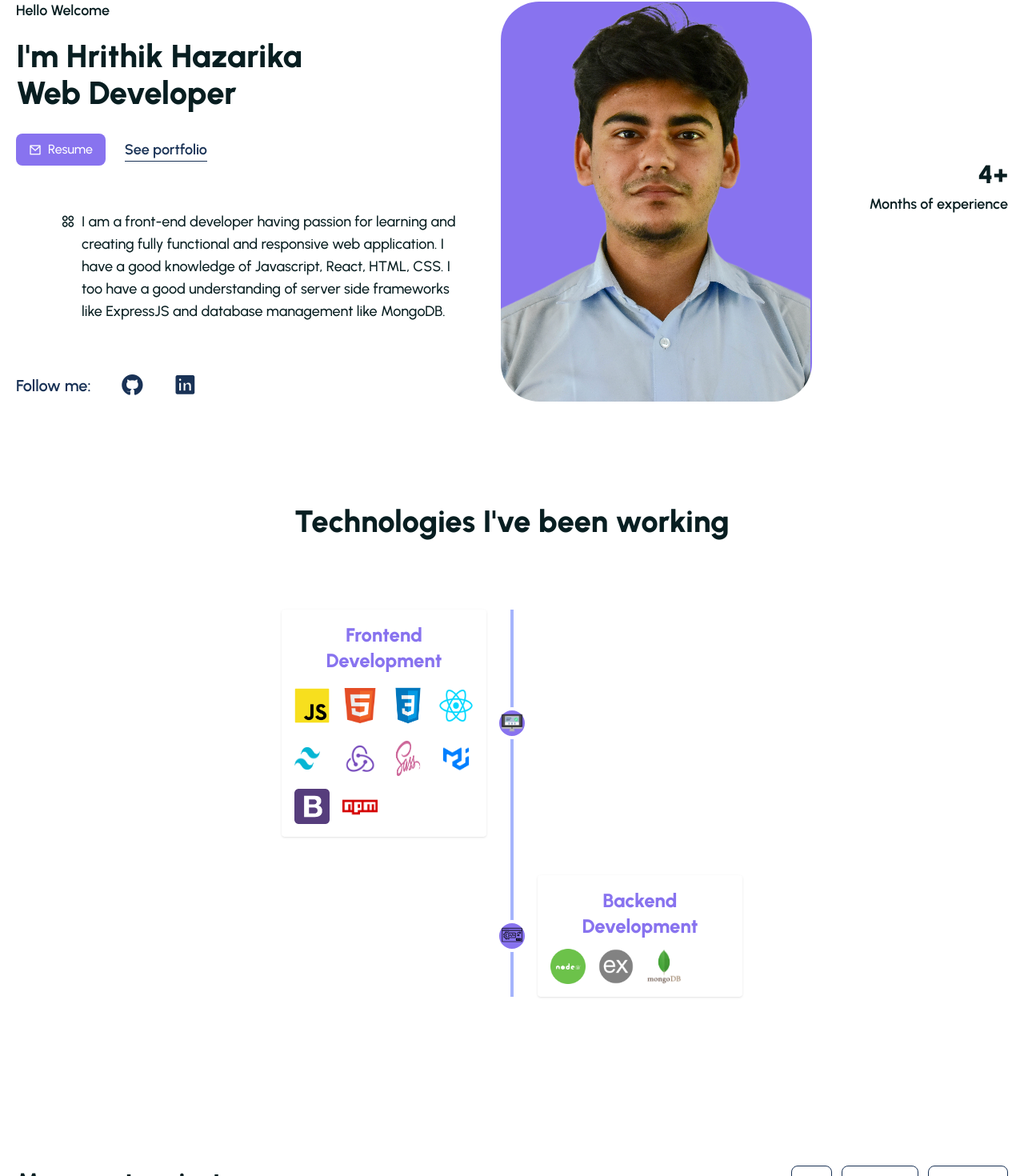
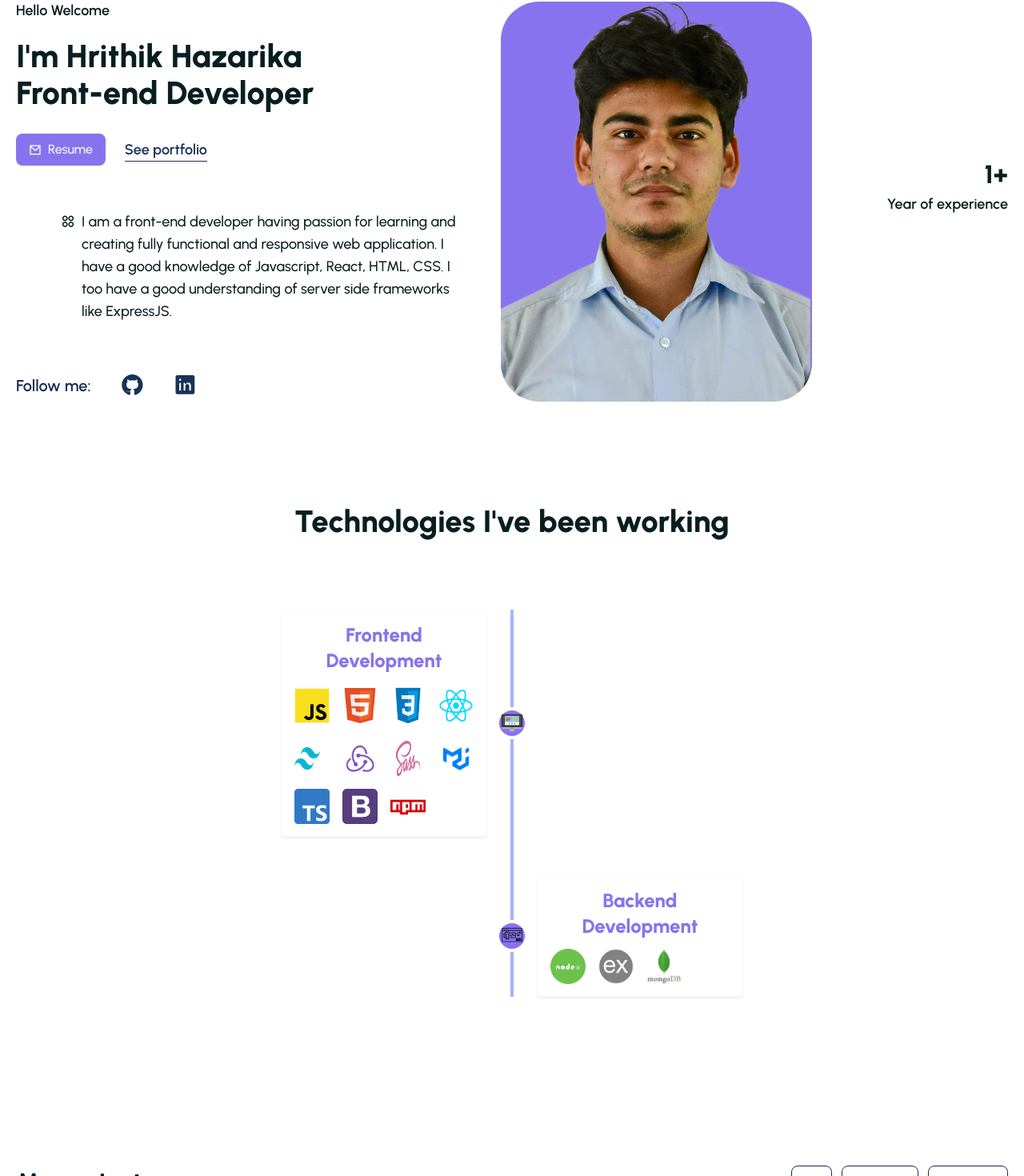
Before and after one commit to Hrithik100/portfolio_react, a React (Vite) app: page / in a window 1280 px wide. Shown: the part 137-1607 px from the top of the page at 80% size. Built offline with nearby package versions, Linux system fonts and the light colour scheme.

Commit message:
edited some components

```diff
--- a/src/components/Footer/Footer.jsx
+++ b/src/components/Footer/Footer.jsx
@@ -28,7 +28,7 @@ const Footer = () => {
               </span>
               <span className="w-[35px] h-[35px]bg-[#2b2d33] p-1 rounded-[50px] cursor-pointer text-center">
                 <a
-                  href="https://github.com/Hrithik100"
+                  href="https://github.com/Hrithik100" target="_blank"
                   className="text-gray-300 font-[500] text-[25px]"
                 >
                   {" "}
@@ -37,7 +37,7 @@ const Footer = () => {
               </span>
               <span className="w-[35px] h-[35px]bg-[#2b2d33] p-1 rounded-[50px] cursor-pointer text-center">
                 <a
-                  href="https://www.linkedin.com/in/hrithik-hazarika-81324145/"
+                  href="https://www.linkedin.com/in/hrithik-hazarika" target="_blank"
                   className="text-gray-300 font-[500] text-[25px]"
                 >
                   {" "}
--- a/src/components/Ui/Hero.jsx
+++ b/src/components/Ui/Hero.jsx
@@ -40,7 +40,7 @@ const Hero = () => {
             >
               I'm Hrithik Hazarika
               <br />
-              Web Developer
+              Front-end Developer
             </h1>
             <div
               className="flex items-center gap-6 mt-7"
@@ -48,7 +48,7 @@ const Hero = () => {
               data-aos-duration="1800"
               data-aos-delay="200"
             >
-              <a href={resume}>
+              <a href={resume} target="_blank">
                 <button
                   className={
                     !isDarkMode
@@ -85,7 +85,7 @@ const Hero = () => {
               I am a front-end developer having passion for learning and creating fully
               functional and responsive web application. I have a good knowledge
               of Javascript, React, HTML, CSS. I too have a good understanding
-              of server side frameworks like ExpressJS and database management like MongoDB.
+              of server side frameworks like ExpressJS.
             </p>
             <div className="flex items-center gap-9 mt-14">
               <span
@@ -99,7 +99,7 @@ const Hero = () => {
               </span>
               <span>
                 <a
-                  href="https://github.com/Hrithik100"
+                  href="https://github.com/Hrithik100" target="_blank"
                   className={
                     !isDarkMode
                       ? `text-[#193256] text-[30px] font-[600] hover:text-[#2d548c]`
@@ -111,7 +111,7 @@ const Hero = () => {
               </span>
               <span>
                 <a
-                  href="https://www.linkedin.com/in/hrithik-hazarika-81324145/"
+                  href="https://www.linkedin.com/in/hrithik-hazarika/" target="_blank"
                   className={
                     !isDarkMode
                       ? `text-[#193256] text-[30px] font-[600] hover:text-[#2d548c]`
@@ -139,7 +139,7 @@ const Hero = () => {
                     : `text-[#fff] font-[700] text-[32px]`
                 }
               >
-                <CountUp start={0} end={4} duration={2} suffix="+" />
+                <CountUp start={0} end={1} duration={2} suffix="+" />
               </h2>
               <h4
                 className={
@@ -148,7 +148,7 @@ const Hero = () => {
                     : `text-[#fff] font-[600] text-[18px]`
                 }
               >
-                Months of experience
+                Year of experience
               </h4>
             </div>
           </div>
--- a/src/components/Ui/Portfolio.jsx
+++ b/src/components/Ui/Portfolio.jsx
@@ -59,7 +59,7 @@ const Portfolio = () => {
                   : `text-[#fff] text-[2rem] font-[700]`
               }
             >
-              My recent projects
+              My projects
             </h3>
           </div>
           <div className="flex gap-3">
--- a/src/components/Ui/Services.jsx
+++ b/src/components/Ui/Services.jsx
@@ -14,6 +14,7 @@ import npm from "../../assets/images/npm.png";
 import node from "../../assets/images/node.png";
 import express from "../../assets/images/express.png";
 import mongodb from "../../assets/images/mongodb.png";
+import ts from "../../assets/images/ts.png"
 import { useSelector } from "react-redux";
 
 const Services = () => {
@@ -68,6 +69,7 @@ const Services = () => {
                           <img src={redux} alt="" className="h-11 w-11" />
                           <img src={sass} alt="" className="h-11 w-11" />
                           <img src={mui} alt="" className="h-11 w-11" />
+                          <img src={ts} alt="" className="h-11 w-11" />
                           <img src={bootstrap} alt="" className="h-11 w-11" />
                           <img src={npm} alt="" className="h-11 w-11" />
                         </div>
```
Also changed, not shown: src/assets/images/ts.png (added), 1 other file (tests, documents, lock files or other folders).
